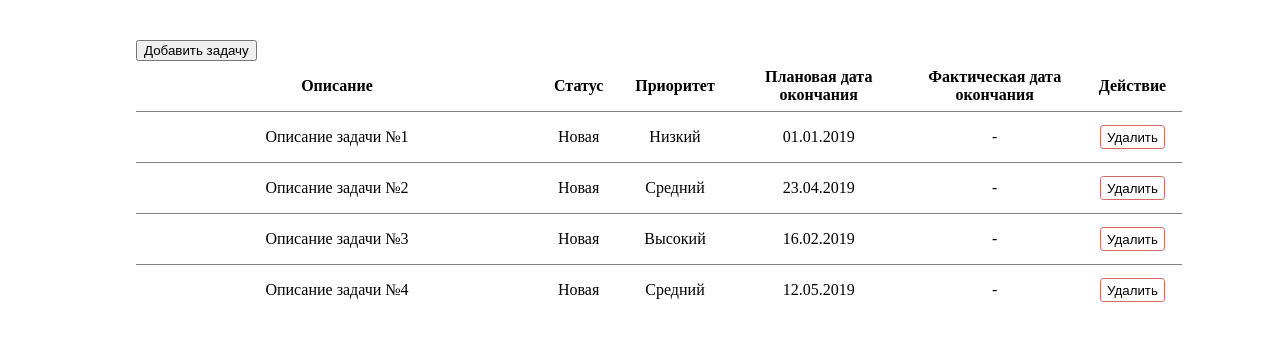
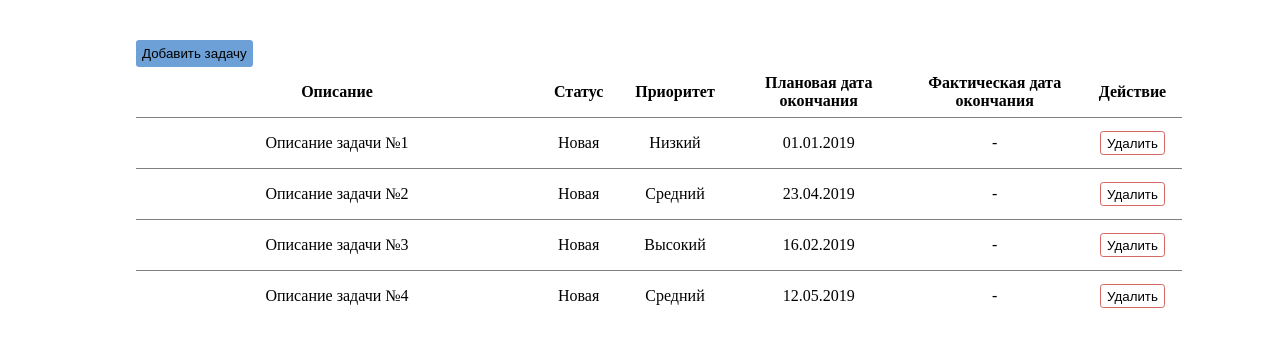
Before and after one commit to mikershov94/tasklist, a React app: page / in a window 1280 px wide. Shown: the top 346 px of the page. Built offline with nearby package versions, Linux system fonts and the light colour scheme.

Commit message:
Styled button addTask

```diff
--- a/src/components/modal/modal.sass
+++ b/src/components/modal/modal.sass
@@ -11,3 +11,12 @@
         background: #ffffff
         border-radius: 50%
         border: 1px solid #cfcece
+
+.panel__add-but
+    -webkit-appearance: none
+    -moz-appearance: none
+    background: #6DA0D6
+    border: none
+    border-radius: 0.2rem
+    height: 1.7rem
+    cursor: pointer
```
